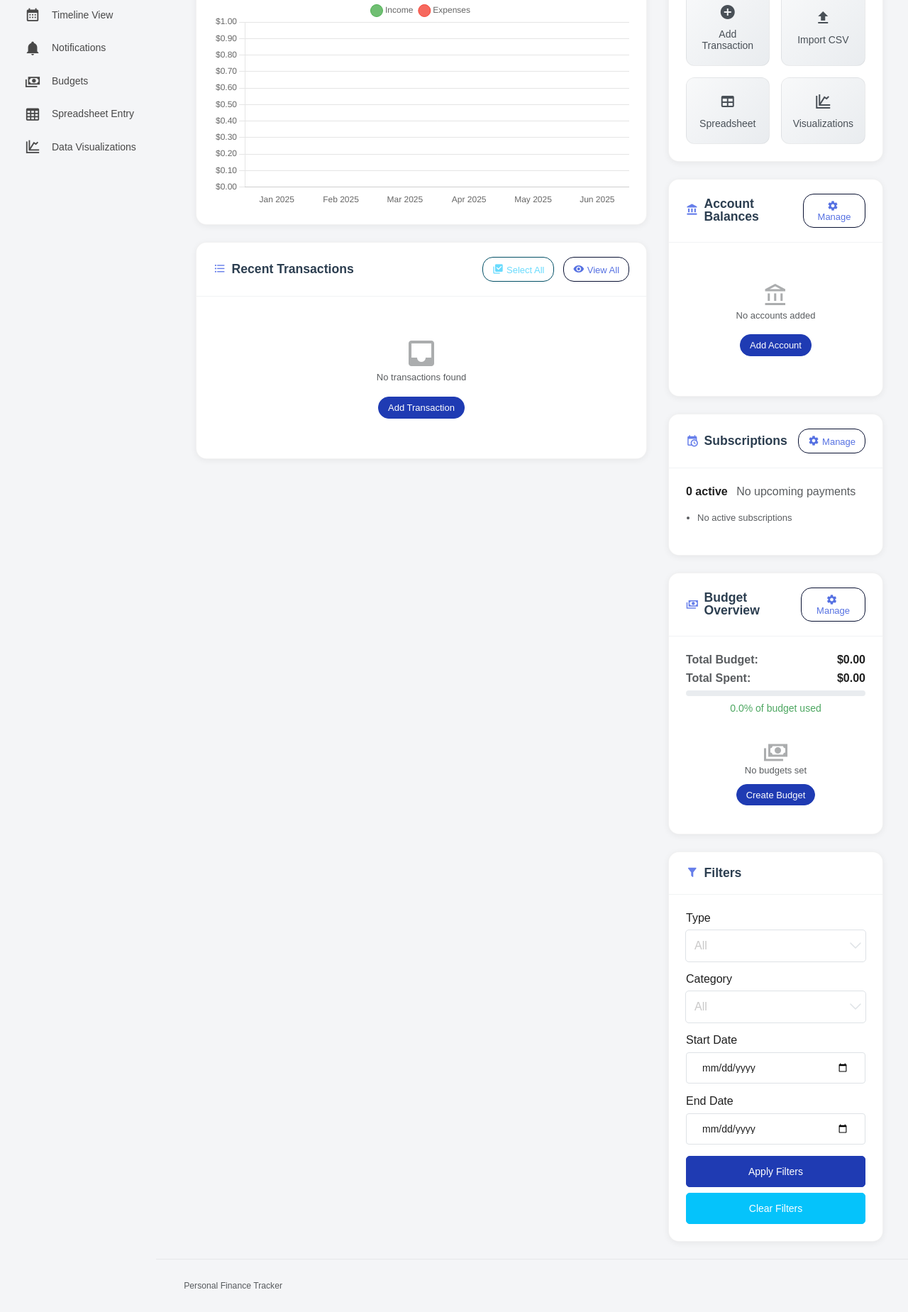
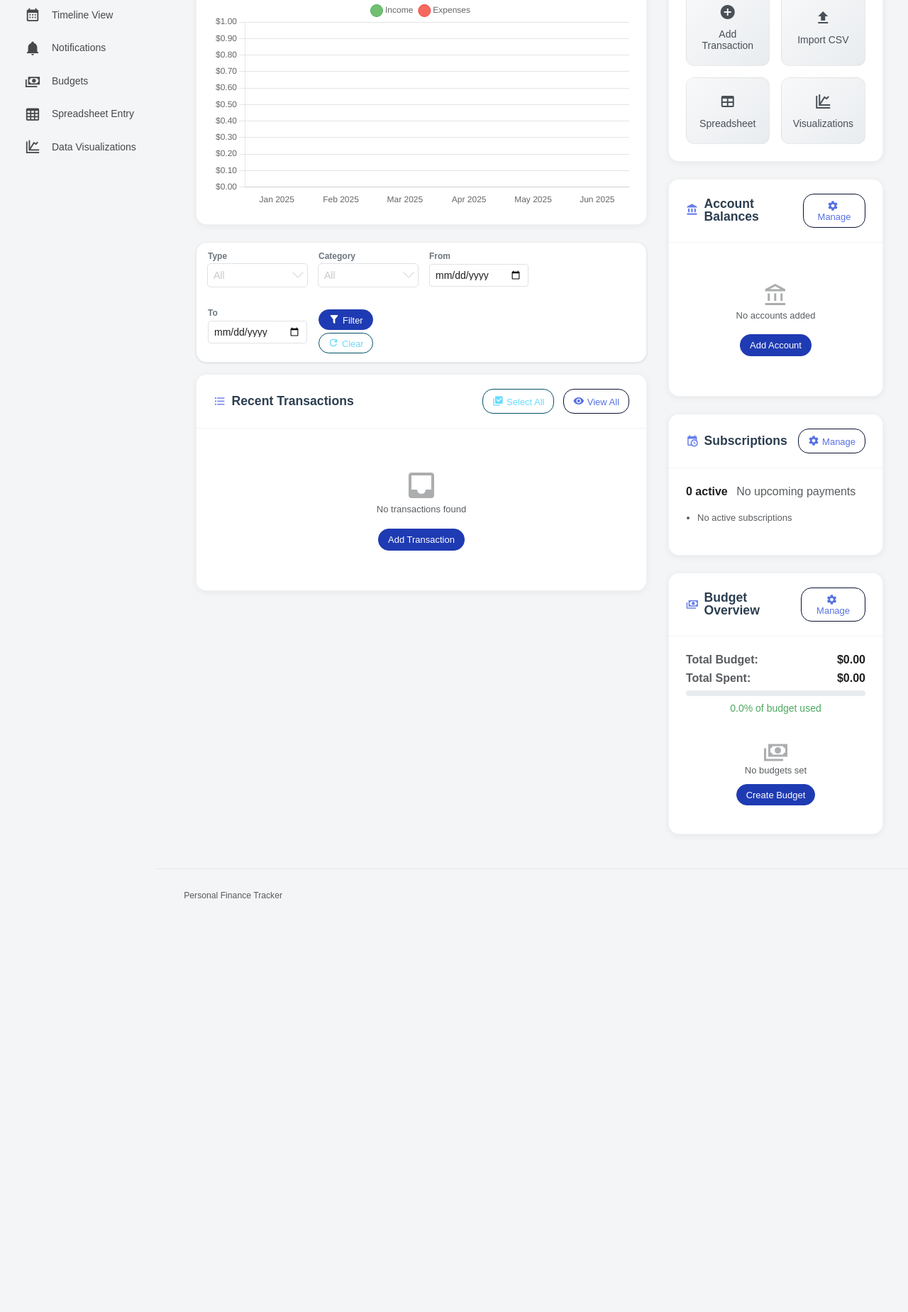
Before and after one commit to ethanondzik/personal-finance-tracker, a Django app: page /dashboard/ in a window 1280 px wide. Shown: the part 379-2228 px from the top of the page at 71% size. After the commit the page ends 1645 px from the top, so only its background shows below. Run offline with Django 5.2, Linux system fonts and the light colour scheme; the visitor is signed in with stand-in values (Sample User, id 1); data that the repository does not hold is empty; some libraries are stand-ins or nearby versions.

Commit message:
Fix subscription form account filtering and readjust filter option in dashboard.

```diff
--- a/personal_finance_tracker/finance_tracker/static/css/dashboard.css
+++ b/personal_finance_tracker/finance_tracker/static/css/dashboard.css
@@ -575,3 +575,111 @@ body.dark-theme .transaction-item:hover:not(.selected) {
     background: linear-gradient(135deg, rgba(23, 162, 184, 0.1), rgba(19, 132, 150, 0.1));
     color: #17a2b8;
 }
+
+
+
+/* for filtering */
+.compact-filters-card {
+    box-shadow: 0 1px 3px rgba(0, 0, 0, 0.1) !important;
+    border: 1px solid #e9ecef;
+}
+
+.compact-filters-card .card-body {
+    padding: 0.75rem 1rem !important;
+}
+
+.compact-filter-form {
+    margin: 0;
+}
+
+.compact-filter-form .d-flex {
+    gap: 1rem !important;
+}
+
+.filter-group {
+    min-width: 120px;
+    flex: 0 0 auto;
+}
+
+.filter-group label {
+    font-size: 0.75rem;
+    font-weight: 600;
+    color: #6c757d;
+    margin-bottom: 0.25rem !important;
+    display: block;
+}
+
+.filter-group .form-select-sm,
+.filter-group .form-control-sm {
+    font-size: 0.875rem;
+    padding: 0.25rem 0.5rem;
+    height: auto;
+    min-height: 32px;
+}
+
+.filter-actions {
+    display: flex;
+    flex-direction: column;
+    gap: 0.25rem;
+    justify-content: flex-end;
+    margin-top: 1rem;
+}
+
+.filter-actions .btn-sm {
+    padding: 0.25rem 0.75rem;
+    font-size: 0.8rem;
+    line-height: 1.2;
+}
+
+/* Responsive adjustments */
+@media (max-width: 768px) {
+    .compact-filter-form .d-flex {
+        flex-direction: column;
+        gap: 0.75rem !important;
+    }
+
+    .filter-group {
+        min-width: auto;
+        flex: 1 1 auto;
+    }
+
+    .filter-actions {
+        flex-direction: row;
+        margin-top: 0.5rem;
+        gap: 0.5rem;
+    }
+
+    .filter-actions .btn-sm {
+        flex: 1;
+    }
+}
+
+@media (min-width: 1200px) {
+    .filter-group {
+        min-width: 140px;
+    }
+}
+
+/* Dark theme support */
+body.dark-theme .compact-filters-card {
+    background: #2d2d2d;
+    border-color: #444;
+}
+
+body.dark-theme .filter-group label {
+    color: #adb5bd;
+}
+
+body.dark-theme .filter-group .form-select-sm,
+body.dark-theme .filter-group .form-control-sm {
+    background-color: #343a40;
+    border-color: #495057;
+    color: #e9ecef;
+}
+
+body.dark-theme .filter-group .form-select-sm:focus,
+body.dark-theme .filter-group .form-control-sm:focus {
+    background-color: #495057;
+    border-color: #667eea;
+    color: #fff;
+}
--- a/personal_finance_tracker/finance_tracker/templates/finance_tracker/dashboard.html
+++ b/personal_finance_tracker/finance_tracker/templates/finance_tracker/dashboard.html
@@ -251,6 +251,49 @@
                                     </div>
                                 </div>
 
+                                <!-- Filters -->
+                                <div class="card dashboard-card mb-3 compact-filters-card">
+                                    <div class="card-body py-2">
+                                        <form id="filter-form" class="compact-filter-form">
+                                            <div class="d-flex align-items-center gap-3 flex-wrap">
+                                                <div class="filter-group">
+                                                    <label for="filter-type" class="form-label mb-1">Type</label>
+                                                    <select id="filter-type" class="form-select form-select-sm">
+                                                        <option value="">All</option>
+                                                        <option value="income">Income</option>
+                                                        <option value="expense">Expense</option>
+                                                    </select>
+                                                </div>
+                                                <div class="filter-group">
+                                                    <label for="filter-category" class="form-label mb-1">Category</label>
+                                                    <select id="filter-category" class="form-select form-select-sm">
+                                                        <option value="">All</option>
+                                                        {% for category in categories %}
+                                                        <option value="{{ category.id }}">{{ category.name }}</option>
+                                                        {% endfor %}
+                                                    </select>
+                                                </div>
+                                                <div class="filter-group">
+                                                    <label for="filter-start" class="form-label mb-1">From</label>
+                                                    <input type="date" id="filter-start" class="form-control form-control-sm">
+                                                </div>
+                                                <div class="filter-group">
+                                                    <label for="filter-end" class="form-label mb-1">To</label>
+                                                    <input type="date" id="filter-end" class="form-control form-control-sm">
+                                                </div>
+                                                <div class="filter-actions">
+                                                    <button type="submit" id="apply-filters" class="btn btn-primary btn-sm">
+                                                        <i class="mdi mdi-filter me-1"></i>Filter
+                                                    </button>
+                                                    <button type="button" id="clear-filters" class="btn btn-outline-secondary btn-sm">
+                                                        <i class="mdi mdi-refresh me-1"></i>Clear
+                                                    </button>
+                                                </div>
+                                            </div>
+                                        </form>
+                                    </div>
+                                </div>
+
                                 <!-- Recent Transactions -->
                                 <div class="card dashboard-card">
                                     <div class="card-header">
@@ -385,45 +428,7 @@
                                     </div>
                                 </div>
 
-                                <!-- Filters -->
-                                <div class="card dashboard-card">
-                                    <div class="card-header">
-                                        <h5 class="card-title">
-                                            <i class="mdi mdi-filter me-2"></i>Filters
-                                        </h5>
-                                    </div>
-                                    <div class="card-body">
-                                        <form id="filter-form">
-                                            <div class="mb-3">
-                                                <label for="filter-type" class="form-label">Type</label>
-                                                <select id="filter-type" class="form-select">
-                                                    <option value="">All</option>
-                                                    <option value="income">Income</option>
-                                                    <option value="expense">Expense</option>
-                                                </select>
-                                            </div>
-                                            <div class="mb-3">
-                                                <label for="filter-category" class="form-label">Category</label>
-                                                <select id="filter-category" class="form-select">
-                                                    <option value="">All</option>
-                                                    {% for category in categories %}
-                                                    <option value="{{ category.id }}">{{ category.name }}</option>
-                                                    {% endfor %}
-                                                </select>
-                                            </div>
-                                            <div class="mb-3">
-                                                <label for="filter-start" class="form-label">Start Date</label>
-                                                <input type="date" id="filter-start" class="form-control">
-                                            </div>
-                                            <div class="mb-3">
-                                                <label for="filter-end" class="form-label">End Date</label>
-                                                <input type="date" id="filter-end" class="form-control">
-                                            </div>
-                                            <button type="submit" class="btn btn-primary w-100">Apply Filters</button>
-                                            <button type="button" id="clear-filters" class="btn btn-secondary w-100 mt-2">Clear Filters</button>
-                                        </form>
-                                    </div>
-                                </div>
+
                             </div>
                         </div>
                     </div>
--- a/personal_finance_tracker/finance_tracker/views.py
+++ b/personal_finance_tracker/finance_tracker/views.py
@@ -932,7 +932,7 @@ def manage_subscriptions(request):
             return redirect('manage_subscriptions')
 
         # Handle subscription addition
-        form = SubscriptionForm(request.POST)
+        form = SubscriptionForm(request.POST, user=request.user)
         form.instance.user = request.user
         if form.is_valid():
             subscription = form.save(commit=False)
@@ -943,7 +943,7 @@ def manage_subscriptions(request):
         else:
             messages.error(request, "Error adding subscription. Please try again.")
     else:
-        form = SubscriptionForm()
+        form = SubscriptionForm(user=request.user)
 
     return render(request, 'finance_tracker/manage_subscriptions.html', {
         'subscriptions': subscriptions,
@@ -966,13 +966,13 @@ def update_subscription(request, subscription_id):
     subscription = get_object_or_404(Subscription, id=subscription_id, user=request.user)
 
     if request.method == 'POST':
-        form = SubscriptionForm(request.POST, instance=subscription)
+        form = SubscriptionForm(request.POST, instance=subscription, user=request.user)
         if form.is_valid():
             form.save()
             messages.success(request, "Subscription updated successfully!")
             return redirect('manage_subscriptions')
     else:
-        form = SubscriptionForm(instance=subscription)
+        form = SubscriptionForm(instance=subscription, user=request.user)
 
     return render(request, 'finance_tracker/update_subscription.html', {
         'form': form,
```
